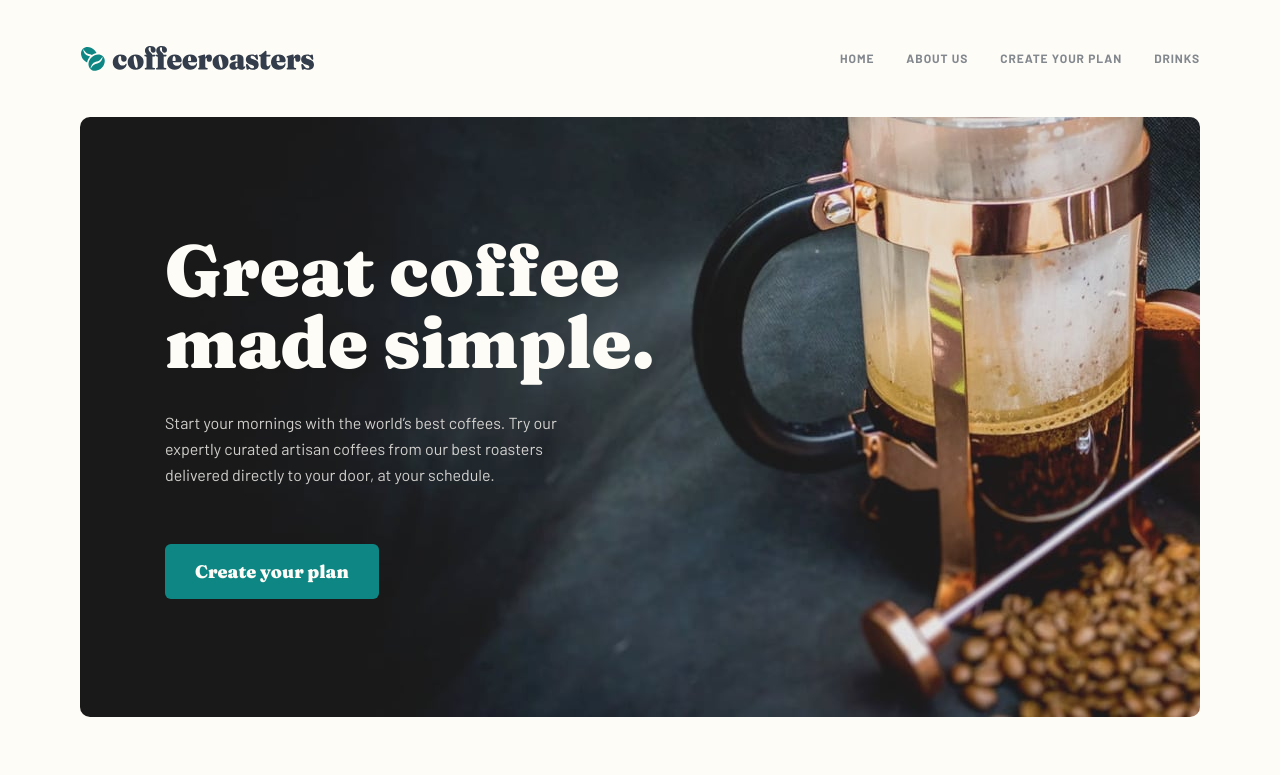
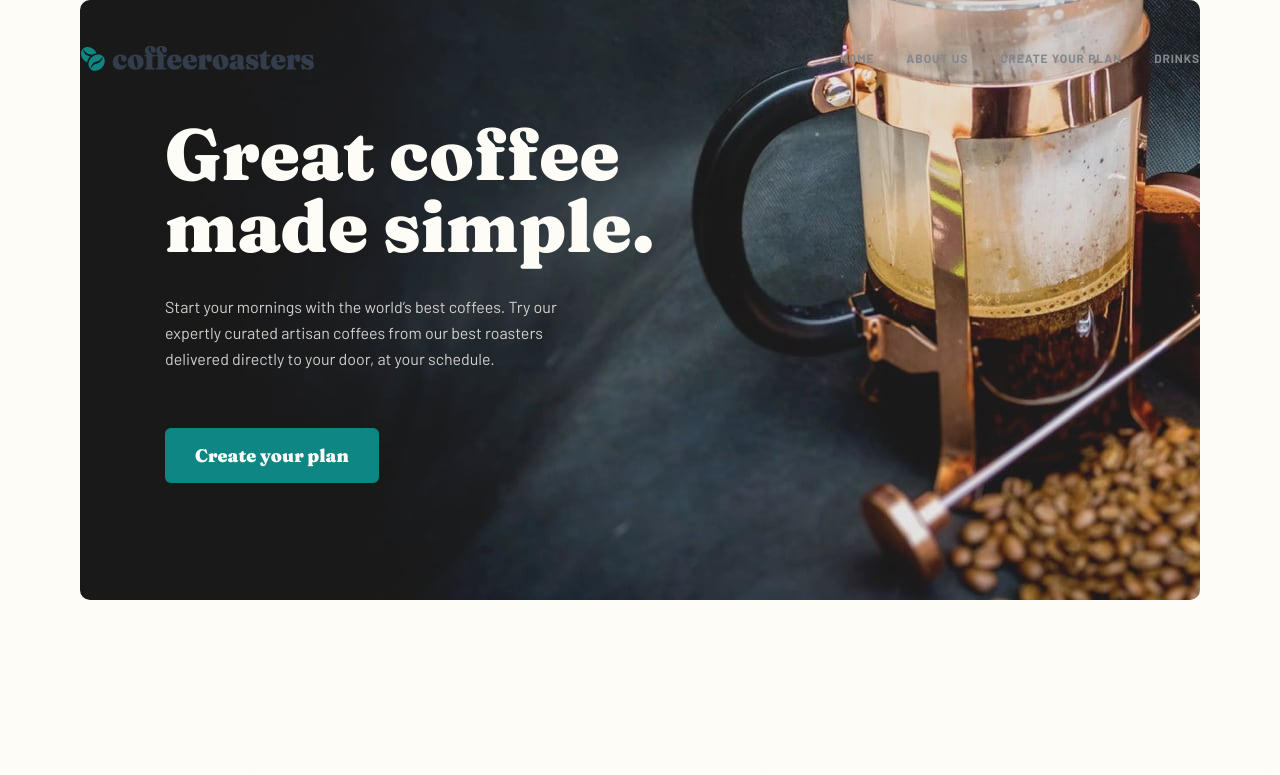
Before and after one commit to vickievien/coffee-roasters, a Next.js app: page / in a window 1280 px wide. Shown: the top 775 px of the page. Built offline with nearby package versions, Linux system fonts and the light colour scheme.

Commit message:
:lipstick: update: update navbar fixed to top update z-index of mobile nav to be above other content on page

```diff
--- a/styles/globals.css
+++ b/styles/globals.css
@@ -138,6 +138,7 @@ nav ul {
   text-align: center;
   color: var(--dark-grey-blue);
   padding: 40px 0;
+  z-index: 1;
 }
 
 .mobile-nav li {
@@ -147,6 +148,9 @@ nav ul {
 @media only screen and (min-width: 768px) {
   nav {
     padding: 40px;
+    position: fixed;
+    top: 0;
+    width: 100%;
   }
   nav div {
     width: 235px;
```
